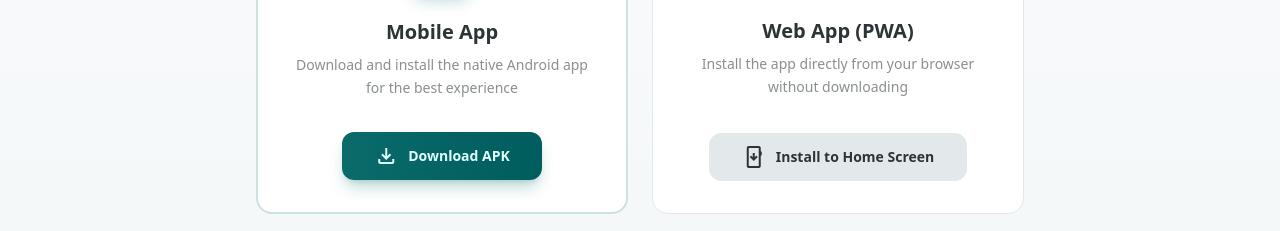
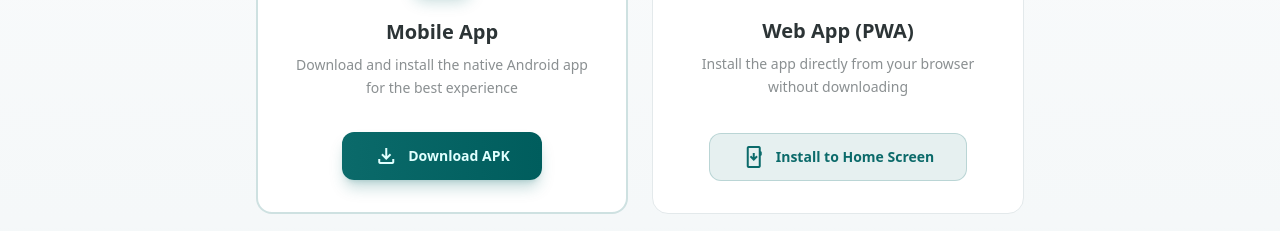
Before and after one commit to nafe3jawdat-beep/pharma-plus, a React (Vite) app: page / in a window 1280 px wide. Shown: the part 2900-3131 px from the top of the page. Built offline with nearby package versions, Linux system fonts and the light colour scheme.

Commit message:
update_landingpage_2

```diff
--- a/src/pages/LandingPage.jsx
+++ b/src/pages/LandingPage.jsx
@@ -283,7 +283,7 @@ export default function LandingPage() {
               <p className="text-sm text-on-surface-variant/70 leading-relaxed mb-8 flex-1">{t("landing.pwaDesc")}</p>
               <button
                 onClick={handleInstall}
-                className="h-12 px-8 rounded-xl bg-surface-container-high text-on-surface font-bold text-sm hover:bg-surface-container-high/80 border border-surface-container-high transition-all flex items-center gap-2.5"
+                className="h-12 px-8 rounded-xl bg-primary/10 text-primary font-bold text-sm border border-primary/20 hover:bg-primary/20 hover:border-primary/30 cursor-pointer transition-all flex items-center gap-2.5"
               >
                 <span className="material-symbols-outlined text-[18px]">install_mobile</span>
                 {t("landing.installToHomeScreen")}
```
